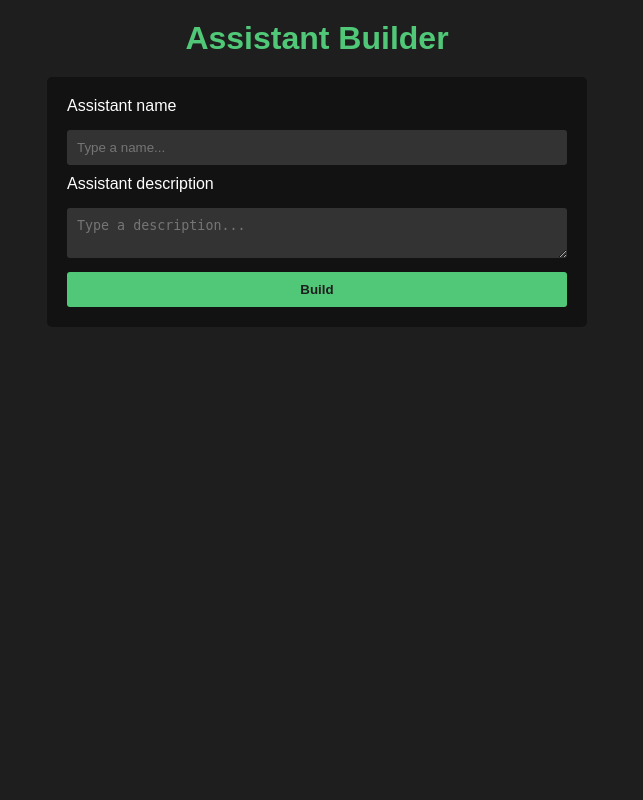
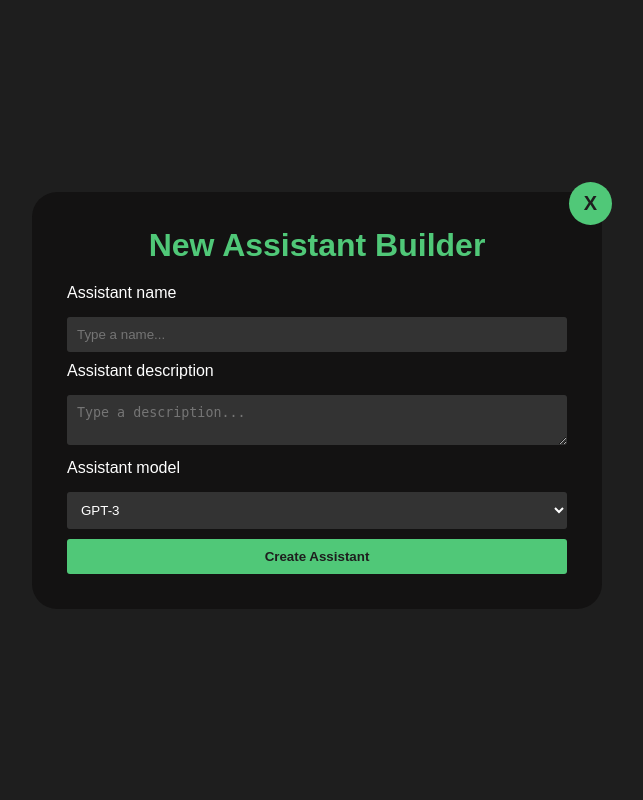
Before and after one commit to zayman2045/ello, a Django app: page /build in a window 1280 px wide. Shown: the whole page, without its empty margins (323-966 px from the left). Run offline with Django 5.2, Linux system fonts and the light colour scheme.

Commit message:
Add view for editing assistants.

```diff
--- a/frontend/myapp/static/css/build.css
+++ b/frontend/myapp/static/css/build.css
@@ -10,27 +10,28 @@ body {
 h1 {
   color: #50c878;
   margin: 0 0 20px 0;
-  padding-top: 20px;
   text-align: center;
 }
 
 .build-form {
   max-width: 500px;
+  width: 80%;
   margin: 20px auto;
-  padding: 20px;
+  padding: 35px;
   background-color: #131212;
-  border-radius: 5px;
+  border-radius: 25px;
+  position: relative;
 }
 
-.build-form input,
-.build-form textarea {
-  width: calc(100% - 20px);
+.build-form .build-data {
+  width: 100%;
   margin: 10px 0;
   padding: 10px;
   border: none;
   border-radius: 3px;
   background-color: #333;
   color: #fff;
+  box-sizing: border-box;
 }
 
 .build-form label {
@@ -39,7 +40,7 @@ h1 {
   color: white;
 }
 
-.build-form .submit-button {
+form .btn {
   width: 100%;
   padding: 10px;
   border: none;
@@ -51,6 +52,28 @@ h1 {
   transition: background-color 0.5s ease;
 }
 
-.build-form .submit-button:hover {
+.btn:hover, .exit-btn:hover {
   background-color: orange;
 }
+
+.center-vertical {
+  display: flex;
+  flex-direction: column;
+  justify-content: center;
+  height: 100vh;
+}
+
+.exit-btn {
+  position: absolute;
+  top: -10px;
+  right: -10px;
+  padding: 10px 15px;
+  border: none;
+  border-radius: 100px;
+  background-color: #50c878;
+  color: #1e1e1e;
+  font-weight: bold;
+  font-size: 1.25rem;
+  cursor: pointer;
+  transition: background-color 0.5s ease;
+}
--- a/frontend/myapp/templates/build.html
+++ b/frontend/myapp/templates/build.html
@@ -11,23 +11,32 @@
     />
   </head>
   <body>
-    <div>
-      <h1>Assistant Builder</h1>
+    <div class="center-vertical">
       <form class="build-form">
+        <input type="button" value="X" class="exit-btn" onclick="history.back()" />
+        {% csrf_token %} {% if assistant_info %}
+        <h1>Edit Assistant: {{ assistant_info.name }}</h1>
+        {% else %}
+        <h1>New Assistant Builder</h1>
+        {% endif %}
         <label for="assistant-name">Assistant name</label>
-        <input
-          type="text"
-          id="assistant-name"
-          class="assistant-name-input"
-          placeholder="Type a name..."
-        />
+        <input type="text" id="assistant-name" class="build-data" placeholder="Type a name..." />
         <label for="assistant-description">Assistant description</label>
         <textarea
-            id="assistant-description"
-            class="assistant-description-input"
-            placeholder="Type a description..."
+          id="assistant-description"
+          placeholder="Type a description..."
+          class="build-data"
         ></textarea>
-        <button type="submit" class="submit-button">Build</button>
+        <label for="assistant-model">Assistant model</label>
+        <select id="assistant-model" class="build-data">
+          <option value="gpt2">GPT-3</option>
+          <option value="gpt3">GPT-4</option>
+        </select>
+        {% if assistant_info %}
+        <input type="submit" value="Edit Assistant" class="btn" />
+        {% else %}
+        <input type="submit" value="Create Assistant" class="btn" />
+        {% endif %}
       </form>
     </div>
   </body>
--- a/frontend/myapp/urls.py
+++ b/frontend/myapp/urls.py
@@ -7,4 +7,5 @@ urlpatterns = [
     path('assistants/<str:assistant_id>', views.assistant_dashboard, name='assistant_dashboard'),
     path('build', views.build, name='build'),
     path('assistants/<str:assistant_id>/delete', views.assistant_delete, name='assistant_delete'),
+    path('assistants/<str:assistant_id>/edit', views.assistant_edit, name='assistant_edit'),
 ]
--- a/frontend/myapp/views.py
+++ b/frontend/myapp/views.py
@@ -25,10 +25,22 @@ def assistant_dashboard(request, assistant_id):
 
 def assistant_delete(request, assistant_id):
     if request.method == 'GET':
-        return render(request, 'confirm_delete.html', {'assistant_id': assistant_id})
+        assistant_info = get_assistant(assistant_id)
+        return render(request, 'confirm_delete.html', {'assistant_info': assistant_info})
     elif request.method == 'POST':
         # Make a DELETE request to the specified URL
-        response = requests.delete('http://localhost:8080/assistants/' + assistant_id)
+        delete_response = delete_assistant(assistant_id)
+
+        # Redirect to the dashboard
+        return dashboard(request)
+
+def assistant_edit(request, assistant_id):
+    if request.method == 'GET':
+        assistant_info = get_assistant(assistant_id)
+        return render(request, 'build.html', {'assistant_info': assistant_info})
+    elif request.method == 'POST':
+        # Make a PUT request to the specified URL
+        response = requests.put('http://localhost:8080/assistants/' + assistant_id, json=request.POST)
 
         # Redirect to the dashboard
         return dashboard(request)
@@ -55,3 +67,12 @@ def get_assistant(assistant_id):
     assistant_info = response.json()
 
     return assistant_info
+
+def delete_assistant(assistant_id):
+    # Make a DELETE request to the specified URL
+    response = requests.delete('http://localhost:8080/assistants/' + assistant_id)
+
+    # Parse the response as JSON
+    delete_response = response.json()
+
+    return delete_response
```
Also changed, not shown: frontend/myapp/static/css/dashboard.css (+7 -2 lines), frontend/myapp/templates/confirm_delete.html (+7 -4 lines), frontend/myapp/templates/dashboard.html (+12 -6 lines).
